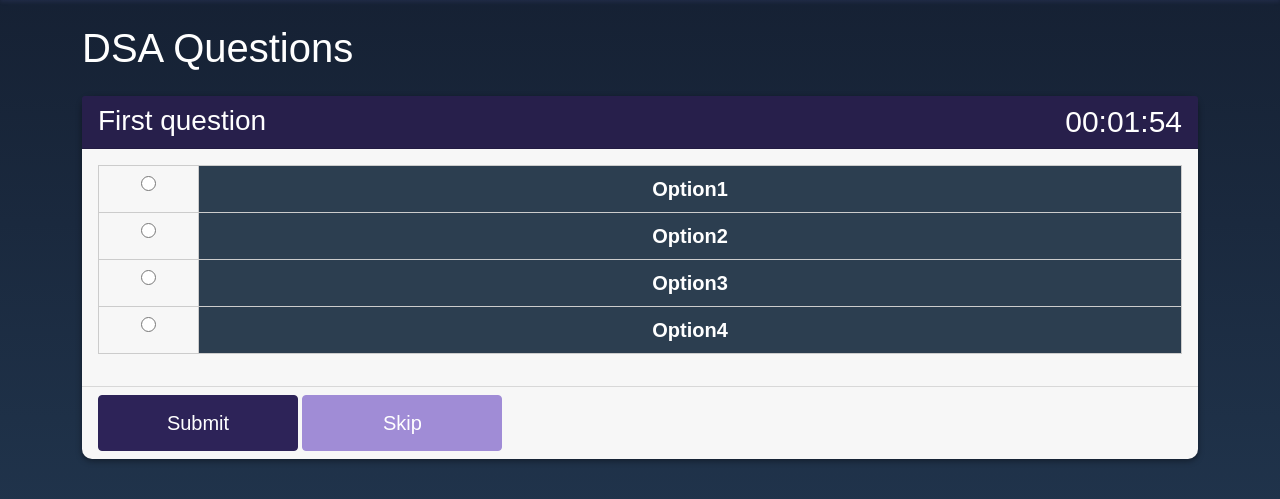
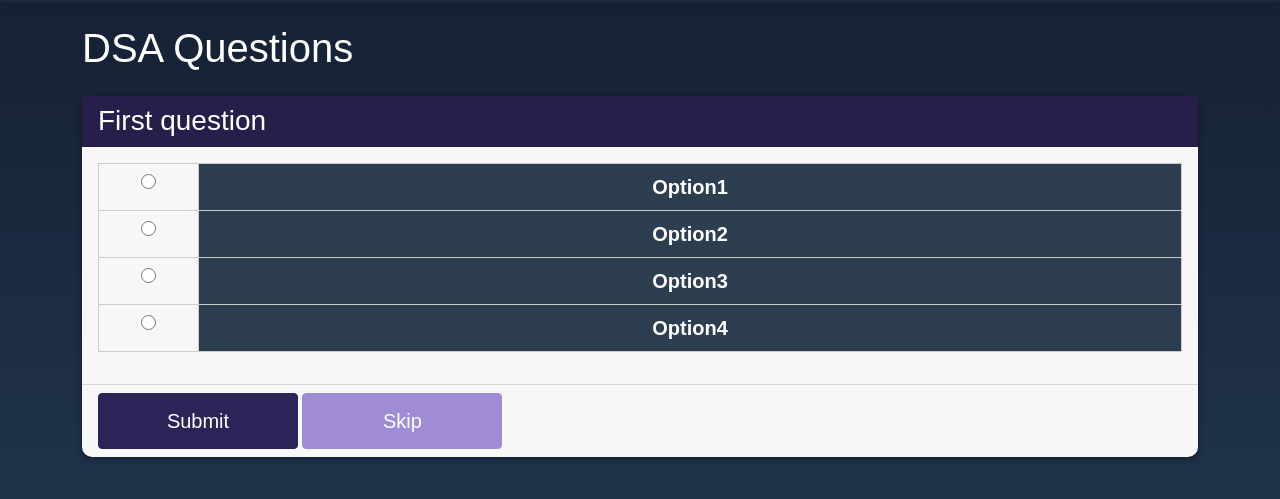
Before and after one commit to Vardhan-Mundada/SE_LAB, a Django app: page /cat-questions/1 in a window 1280 px wide. Shown: the part 80-579 px from the top of the page. Run offline with Django 4.2, Linux system fonts and the light colour scheme; a user stored in the database is signed in; data comes from the database, SQL or seed files in the repository; both versions use the stored data as it was after the commit.

Commit message:
Preparing for timer feature

```diff
--- a/quizAppProject/mainApp/templates/cat-questions.html
+++ b/quizAppProject/mainApp/templates/cat-questions.html
@@ -91,9 +91,7 @@
             font-size: 20px;
         }
 
-        .timer {
-            font-size: 30px;
-        }
+
 
         .question-tab:hover {
             box-shadow: 0 0 20px rgba(0, 0, 0, 0.4);
@@ -160,13 +158,7 @@
             });
 
 
-            $(".timer").countdowntimer({
-                seconds:"{{question.time_limit}}",
-                size : "sn",
-                timeUp:function(){
-                    $(".skip").trigger('click');
-                }
-            });
+
         });
 
     </script>
```
Also changed, not shown: quizAppProject/db.sqlite3.
